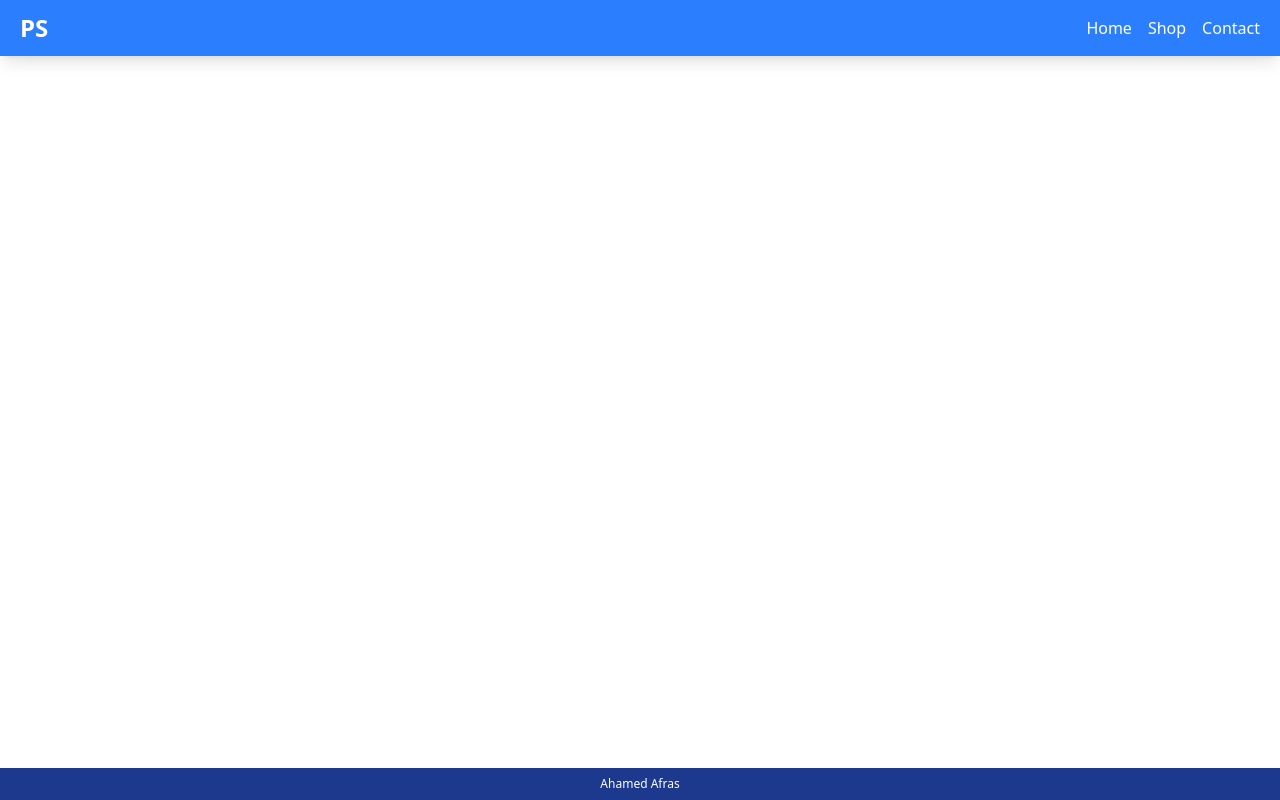
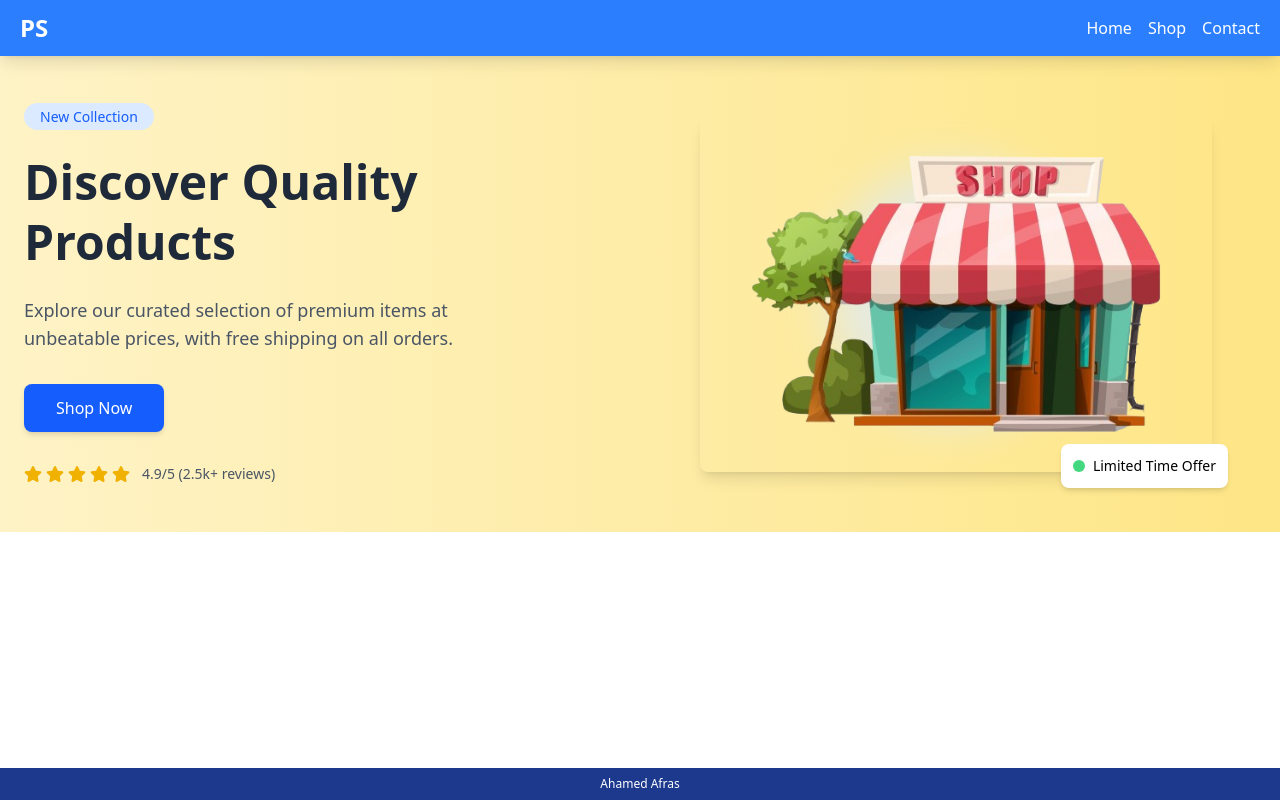
Before and after one commit to Afras-cyber/project-showcase, a Next.js app: page / in a window 1280 px wide. Built offline with nearby package versions, Linux system fonts and the light colour scheme.

Commit message:
Add hero image and enhance homepage layout with new banner section

```diff
--- a/src/app/page.js
+++ b/src/app/page.js
@@ -1,11 +1,61 @@
-import Footer from "@/components/footer";
-import Header from "@/components/header";
+
 import React from "react";
+import { FaStar } from "react-icons/fa";
 
 function Home() {
   return (
     <div className="flex-1">
-      <div className="container mx-auto py-2 px-5">content</div>
+      {/* Enhanced Banner Section */}
+      <div className="bg-gradient-to-r from-amber-100 to-amber-200 mt-14">
+        <div className="container mx-auto py-12 px-6 grid grid-cols-1 md:grid-cols-2 gap-8 items-center">
+          {/* Content Section - Moved to left for better visual hierarchy */}
+          <div className="flex flex-col justify-center items-start space-y-6 order-2 md:order-1">
+            <div>
+              <span className="px-4 py-1 bg-blue-100 text-blue-600 rounded-full text-sm font-medium">New Collection</span>
+            </div>
+            <h1 className="text-4xl md:text-5xl font-bold text-gray-800 leading-tight">
+              Discover Quality Products
+            </h1>
+            <p className="text-lg text-gray-600 max-w-md">
+              Explore our curated selection of premium items at unbeatable prices, with free shipping on all orders.
+            </p>
+            <div className="flex flex-col sm:flex-row gap-4 pt-2">
+              <button className="px-8 py-3 bg-blue-600 text-white rounded-lg hover:bg-blue-700 transition duration-300 font-medium shadow-md">
+                Shop Now
+              </button>
+
+            </div>
+            <div className="flex items-center space-x-4 pt-2">
+              <span className="flex items-center text-sm gap-1">
+                <FaStar className="text-yellow-500 text-lg" />
+                <FaStar className="text-yellow-500 text-lg" />
+                <FaStar className="text-yellow-500 text-lg" />
+                <FaStar className="text-yellow-500 text-lg" />
+                <FaStar className="text-yellow-500 text-lg" />
+                <span className="ml-2 text-gray-600">4.9/5 (2.5k+ reviews)</span>
+              </span>
+            </div>
+          </div>
+
+          {/* Image Section with floating effect */}
+          <div className="relative flex justify-center items-center order-1 md:order-2">
+            <div className="absolute w-64 h-64 bg-blue-100 rounded-full opacity-70 filter blur-xl"></div>
+            <div className="relative">
+              <img
+                src="/images/hero.png"
+                alt="Featured Products"
+                className="w-full max-w-lg h-auto object-cover rounded-lg shadow-lg transform transition-transform duration-500 hover:scale-105"
+              />
+              <div className="absolute -bottom-4 -right-4 bg-white p-3 rounded-lg shadow-md">
+                <div className="flex items-center space-x-2">
+                  <div className="w-3 h-3 bg-green-500 rounded-full animate-pulse"></div>
+                  <span className="text-sm font-medium">Limited Time Offer</span>
+                </div>
+              </div>
+            </div>
+          </div>
+        </div>
+      </div>
     </div>
   );
 }
--- a/src/app/product/[id]/page.js
+++ b/src/app/product/[id]/page.js
@@ -12,8 +12,7 @@ async function page({ params }) {
   }
   return (
     <div className="container mx-auto py-2 px-5 my-20 min-h-screen">
-      <div className="rounded-2xl shadow-[4px_4px_6px_rgba(0,0,0,0)]  shadow-gray-400/50 w-full  py-14 px-10 bg-blue-50/55 my-10">
-
+      <div className="rounded-2xl shadow-[4px_4px_6px_rgba(0,0,0,0)]  shadow-gray-400/50 w-full py-3  md:py-6 px-4 md:px-10 bg-blue-50/55 my-2 md:my-10">
         <div className="grid grid-cols-1 md:grid-cols-5">
           <div className="w-full col-span-2">
             <Image
@@ -21,12 +20,12 @@ async function page({ params }) {
               alt={products.title}
               width={500}
               height={500}
-            className="w-8/12 h-auto object-fit m-auto "
+              className="w-auto md:w-8/12 h-[300px] md:h-auto object-fit m-auto "
             />
           </div>
           <div className="flex flex-col justify-start items-start p-5 md:col-span-3 ">
-          <h1 className="text-3xl font-bold mb-2">{products.title}</h1>
-          <p className="text-lg text-gray-700 mb-4">{products.description}</p>
+            <h1 className="text-xl md:text-3xl font-bold mb-2">{products.title}</h1>
+            <p className="text-base md:text-lg text-gray-700 mb-4">{products.description}</p>
 
             <div className="my-2">
               <h3 className="text-lg font-semibold">Category:</h3>
--- a/src/components/header.js
+++ b/src/components/header.js
@@ -1,3 +1,4 @@
+import Link from "next/link";
 import React from "react";
 
 function Header() {
@@ -5,18 +6,18 @@ function Header() {
     <div className="bg-blue-500 w-full shadow-lg fixed top-0 z-50">
       <div className="container mx-auto py-3 px-5">
         <div className="flex justify-between items-center">
-          <div className="text-2xl font-bold text-white">PS</div>
+          <Link href="/" className="text-2xl font-bold text-white">PS</Link>
           <nav className="space-x-4">
-            <a href="#" className="text-white hover:text-blue-200">
+            <Link href="/" className="text-white hover:text-blue-200">
               Home
-            </a>
+            </Link>
 
-            <a href="#" className="text-white hover:text-blue-200">
+            <Link href="/products" className="text-white hover:text-blue-200">
               Shop
-            </a>
-            <a href="#" className="text-white hover:text-blue-200">
+            </Link>
+            <Link href="#" className="text-white hover:text-blue-200">
               Contact
-            </a>
+            </Link>
           </nav>
         </div>
       </div>
```
Also changed, not shown: public/images/hero.png (added). Lines whose indentation alone changed are shown as unchanged.
